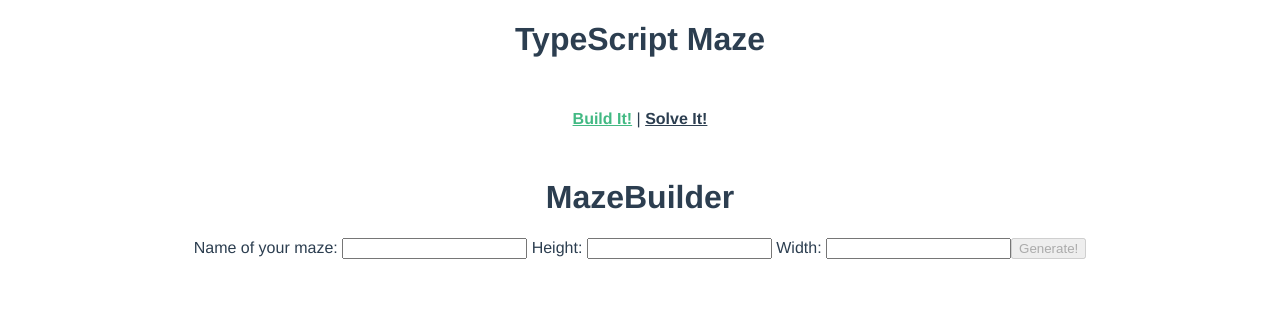
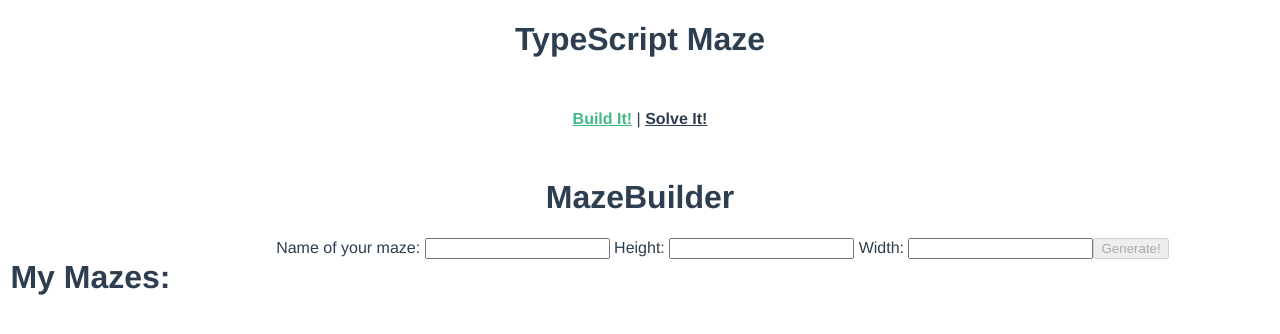
Before and after one commit to jckuhl/JavaScript-Maze-and-Editor, a Vue app: page /#/ in a window 1280 px wide. Shown: the top 334 px of the page. Built offline with nearby package versions, Linux system fonts and the light colour scheme.

Commit message:
sidebar component started

```diff
--- a/src/components/MazeGenerator.vue
+++ b/src/components/MazeGenerator.vue
@@ -29,6 +29,7 @@
 <script lang="ts">
 import Vue from 'vue';
 import { manualMazeBuilder } from '@/models/mazebuilder';
+import { MazeData } from '@/models/mazedata';
 import store from '@/store';
 
 enum MODE {
@@ -124,7 +125,7 @@ export default Vue.extend({
             square.classList.remove('hover-end');
         },
         save() {
-            const maze = {
+            const maze: MazeData = {
                 name: this.mazeConfig.name,
                 width: this.mazeConfig.width,
                 height: this.mazeConfig.height,
--- /dev/null
+++ b/src/components/Sidebar.vue
@@ -0,0 +1,27 @@
+<template>
+    <div>
+        <h1>My Mazes:</h1>
+        <div v-for="maze of mazeData" :key="maze.name">{{ maze.name }}</div>
+    </div>
+</template>
+
+<script lang="ts">
+import Vue from 'vue'
+import { MazeData } from '@/models/mazedata';
+import store from '@/store';
+
+export default Vue.extend({
+    name: 'Sidebar',
+    data() {
+        return {
+            mazes: [] as MazeData[]
+        }
+    },
+    computed: {
+        mazeData(): MazeData[] {
+            this.mazes = store.state.mazeData;
+            return this.mazes;
+        }
+    }
+});
+</script>
--- /dev/null
+++ b/src/models/mazedata.ts
@@ -0,0 +1,8 @@
+export interface MazeData {
+    name: string;
+    width: number;
+    height: number;
+    walls: number[]
+    start: number;
+    end: number;
+}
--- a/src/store.ts
+++ b/src/store.ts
@@ -1,14 +1,15 @@
 import Vue from 'vue';
 import Vuex from 'vuex';
+import { MazeData } from './models/mazedata';
 
 Vue.use(Vuex);
 
 export default new Vuex.Store({
     state: {
-        mazeData: [] as any[]
+        mazeData: [] as MazeData[]
     },
     mutations: {
-        mazeData(store, payload: any) {
+        mazeData(store, payload: MazeData) {
             store.mazeData.push(payload);
         }
     },
--- a/src/views/MazeBuilder.vue
+++ b/src/views/MazeBuilder.vue
@@ -1,6 +1,11 @@
 <template>
     <div>
         <h1>MazeBuilder</h1>
+        <div class="flex">
+            <div class="sidebar">
+                <sidebar />
+            </div>
+            <div class="main">
                 <label for="name">
                     Name of your maze:
                     <input type="text" id="name" v-model="name">
@@ -14,13 +19,16 @@
                     <input type="text" id="height" v-model="height">
                 </label>
                 <button @click="generate" :disabled="isInputInvalid">Generate!</button>
-        <maze-generator :mazeConfig="config" v-if="editor"/>
+                <maze-generator :mazeConfig="config" v-if="editor" />
+            </div>
+        </div>
     </div>
 </template>
 
 <script lang="ts">
 import Vue from 'vue';
 import MazeGenerator from '@/components/MazeGenerator.vue';
+import Sidebar from '@/components/Sidebar.vue';
 
 interface IMazeConfig {
     name: string;
@@ -32,7 +40,8 @@ interface IMazeConfig {
 export default Vue.extend({
     name: 'MazeBuilder',
     components: {
-        MazeGenerator
+        MazeGenerator,
+        Sidebar
     },
     data() {
         return {
@@ -67,3 +76,19 @@ export default Vue.extend({
     }
 });
 </script>
+
+<style scoped>
+.flex {
+    display: flex;
+    justify-content: space-between;
+}
+
+.sidebar {
+    width: 15%;
+}
+
+.main {
+    width: 100%;
+}
+
+</style>
--- a/src/views/MazeSolver.vue
+++ b/src/views/MazeSolver.vue
@@ -1,13 +1,26 @@
 <template>
     <div>
         <h1>Maze Solver</h1>
+        <div class="flex">
+            <div class="sidebar">
+                <sidebar />
+            </div>
+            <div class="main">
+
+            </div>
+        </div>
     </div>
 </template>
 
 <script lang="ts">
 import Vue from 'vue';
 import { solve }  from '@/models/mazesolver';
+import Sidebar from '@/components/Sidebar.vue';
+
 export default Vue.extend({
+    components: {
+        Sidebar
+    },
     methods: {
         test(): void {
             console.log(solve);
@@ -15,3 +28,18 @@ export default Vue.extend({
     }
 });
 </script>
+
+<style scoped>
+.flex {
+    display: flex;
+    justify-content: space-between;
+}
+
+.sidebar {
+    width: 15%;
+}
+
+.main {
+    width: 100%;
+}
+</style>
```
Lines whose indentation alone changed are shown as unchanged.
